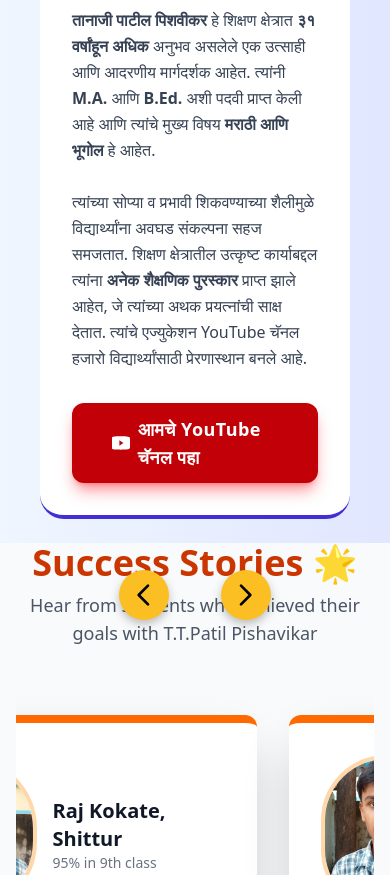
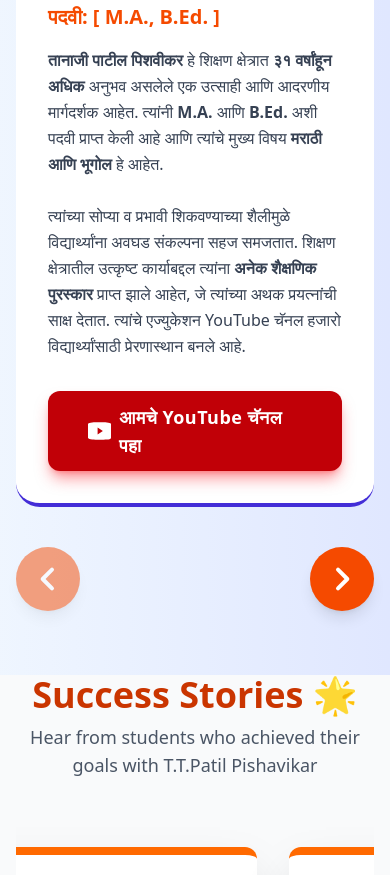
Before and after one commit to BalajiPatil1207/t.t.patil_pishavikar_teaching_hub, a website built with Vite: page index.html in a window 390 px wide. Shown: the part 4342-5217 px from the top of the page. Built offline with nearby package versions, Linux system fonts and the light colour scheme.

Commit message:
update teacher profile

```diff
--- a/index.html
+++ b/index.html
@@ -66,119 +66,6 @@
     .slide-in-card {
       min-width: 400px;
       margin-right: 2rem;
-    }
-
-
-    /* Position navigation buttons */
-    /*  */
-
-    #prev-btn,
-    #next-btn {
-      position: absolute;
-      top: 50%;
-      /* Center vertically */
-      transform: translateY(-50%);
-      /* Perfectly middle */
-      background-color: #fbbf24;
-      /* Amber 400 */
-      padding: 2rem;
-      cursor: pointer;
-      border-radius: 9999px;
-      box-shadow: 0 4px 10px rgba(0, 0, 0, 0.25);
-      transition: transform 0.3s ease, background-color 0.3s ease;
-      z-index: 10;
-      /* keep buttons above content */
-    }
-
-    /* Positioning */
-    #prev-btn {
-      left: 10rem;
-      /* Left side of section */
-    }
-
-    #next-btn {
-      right: 10rem;
-      /* Right side of section */
-    }
-
-    /* Hover animation */
-    #prev-btn:hover,
-    #next-btn:hover {
-      background-color: #f59e0b;
-      transform: translateY(-50%) scale(1.1);
-    }
-
-    @media (max-width: 1023px) {
-      .section {
-        position: relative;
-        text-align: center;
-        padding: 2rem;
-      }
-
-      #prev-btn,
-      #next-btn {
-        position: absolute;
-        width: 50px;
-        height: 50px;
-        top: 66em;
-        margin: 2px;
-        background-color: #fbbf24;
-        border: none;
-        padding: 10px;
-        border-radius: 50%;
-        cursor: pointer;
-        transition: 0.3s;
-
-      }
-
-      #prev-btn {
-        left: 15rem;
-        /* Left side of section */
-      }
-
-      #next-btn {
-        right: 15rem;
-        /* Right side of section */
-      }
-    }
-
-    /* 📱 Mobile view — screens smaller than 640px */
-    @media (max-width: 640px) {
-      .section {
-        position: relative;
-        text-align: center;
-        padding: 1.5rem;
-      }
-
-      #prev-btn,
-      #next-btn {
-        position: absolute;
-        width: 50px;
-        height: 50px;
-        top: 76.5em;
-        /* move buttons below content */
-        background-color: #fbbf24;
-        border: none;
-        border-radius: 50%;
-        padding: 8px;
-        cursor: pointer;
-        transition: background-color 0.3s ease;
-      }
-
-      #prev-btn:hover,
-      #next-btn:hover {
-        background-color: #f59e0b;
-      }
-
-      /* place buttons side-by-side, centered horizontally */
-      #prev-btn {
-        left: 30%;
-      }
-
-      #next-btn {
-        right: 30%;
-      }
-
     }
   </style>
 </head>
@@ -291,6 +178,7 @@
 
     </div>
   </section>
+
   <section id="features" class="py-16 bg-white">
     <div class="max-w-7xl mx-auto px-4 sm:px-6 lg:px-8">
       <header class="mb-12 text-center">
@@ -376,26 +264,19 @@
     </div>
   </section>
 
-  <section class="py-16 bg-linear-to-r from-blue-50 to-indigo-100 section relative md:mb-20 ">
+  <section class="py-16 bg-linear-to-r from-blue-50 to-indigo-100 relative md:mb-20">
     <div class="max-w-5xl mx-auto px-4 sm:px-6 lg:px-8 text-center">
       <h2 class="text-4xl font-extrabold text-gray-900 mb-10">आमच्या मार्गदर्शकांबद्दल जाणून घ्या!</h2>
 
-      <button id="prev-btn" class="nav-button absolute left-2 lg:left-8
-         bg-amber-400 p-3 lg:p-8
-         rounded-full shadow-md hover:bg-amber-500 transition
-         flex items-center justify-center">
-        <svg xmlns="http://www.w3.org/2000/svg" class="h-8 w-8" fill="none" viewBox="0 0 24 24" stroke="currentColor"
-          stroke-width="2">
-          <path stroke-linecap="round" stroke-linejoin="round" d="M15 19l-7-7 7-7" />
-        </svg>
-      </button>
+      <div class="relative">
+        <div id="teacherProfiles" class="space-y-10">
 
-      <!-- card 1 -->
           <div
-        class="bg-white rounded-3xl shadow-3xl p-8 md:p-14 border-b-4 border-indigo-700 transition duration-500 transform hover:shadow-indigo-300/50 flex flex-col md:flex-row items-center space-y-10 md:space-y-0 md:space-x-16">
+            class="teacher-profile-card bg-white rounded-3xl shadow-3xl p-8 md:p-14 border-b-4 border-indigo-700 transition duration-500 transform hover:shadow-indigo-300/50 flex flex-col md:flex-row items-center space-y-10 md:space-y-0 md:space-x-16"
+            style="display: flex;">
 
             <div class="shrink-0 relative">
-          <img class="w-55 h-70  shadow-xl border-4 border-white ring-8 ring-indigo-100/50" src="assets/ttPatil.jpg"
+              <img class="w-55 h-70 shadow-xl border-4 border-white ring-8 ring-indigo-100/50" src="assets/ttPatil.jpg"
                 alt="T.T.Patil Sir">
             </div>
 
@@ -424,13 +305,14 @@
               </a>
             </div>
           </div>
-      <!-- card 2 -->
+
           <div
-        class="bg-white rounded-3xl shadow-3xl p-8 md:p-14 border-b-4 border-indigo-700 transition duration-500 transform hover:shadow-indigo-300/50 flex flex-col md:flex-row items-center space-y-10 md:space-y-0 md:space-x-16">
+            class="teacher-profile-card bg-white rounded-3xl shadow-3xl p-8 md:p-14 border-b-4 border-indigo-700 transition duration-500 transform hover:shadow-indigo-300/50 flex flex-col md:flex-row items-center space-y-10 md:space-y-0 md:space-x-16"
+            style="display: none;">
 
             <div class="shrink-0 relative">
-          <img class="w-55 h-70  shadow-xl border-4 border-white ring-8 ring-indigo-100/50" src="assets/surajpatil.jpg"
-            alt="S.S.Patil Sir">
+              <img class="w-55 h-70 shadow-xl border-4 border-white ring-8 ring-indigo-100/50"
+                src="assets/surajpatil.jpg" alt="S.S.Patil Sir">
             </div>
 
             <div class="text-left grow">
@@ -462,52 +344,30 @@
               </a>
             </div>
           </div>
-      <!-- card 3 -->
-      <div
-        class="bg-white rounded-3xl shadow-3xl p-8 md:p-14 border-b-4 border-indigo-700 transition duration-500 transform hover:shadow-indigo-300/50 flex flex-col md:flex-row items-center space-y-10 md:space-y-0 md:space-x-16">
 
-
-        <div class="shrink-0 relative">
-          <img class="w-55 h-70  shadow-xl border-4 border-white ring-8 ring-indigo-100/50" src="assets/ttPatil.jpg"
-            alt="T.T.Patil Sir">
         </div>
 
-        <div class="text-left grow">
-          <h3 class="text-4xl font-extrabold text-indigo-800 mb-3 border-b-2 border-orange-300 pb-1 inline-block">
-            तानाजी पाटील पिशवीकर सर</h3>
-          <p class="text-xl text-orange-600 font-bold mb-4">पदवी: [ M.A., B.Ed. ]</p>
-          <p class="text-gray-700 leading-relaxed text-base md:text-lg">
-            <b>तानाजी पाटील पिशवीकर</b> हे शिक्षण क्षेत्रात <b>३१ वर्षांहून अधिक</b> अनुभव असलेले एक उत्साही
-            आणि आदरणीय मार्गदर्शक आहेत. त्यांनी <b>M.A.</b> आणि <b>B.Ed.</b> अशी पदवी प्राप्त केली आहे आणि
-            त्यांचे मुख्य विषय <b>मराठी आणि भूगोल</b> हे आहेत.
-            <br><br>
-            त्यांच्या सोप्या व प्रभावी शिकवण्याच्या शैलीमुळे विद्यार्थ्यांना अवघड संकल्पना सहज समजतात.
-            शिक्षण क्षेत्रातील उत्कृष्ट कार्याबद्दल त्यांना <b>अनेक शैक्षणिक पुरस्कार</b> प्राप्त झाले आहेत,
-            जे त्यांच्या अथक प्रयत्नांची साक्ष देतात. त्यांचे एज्युकेशन YouTube चॅनल हजारो
-            विद्यार्थ्यांसाठी प्रेरणास्थान बनले आहे.
-          </p>
+        <div class="flex justify-between mt-10 space-x-4">
 
-          <a href="https://www.youtube.com/@tanajipatilpishavikar" target="_blank"
-            class="mt-8 inline-flex items-center space-x-2 bg-red-700 text-white font-bold tracking-wide py-3 px-10 rounded-xl shadow-lg shadow-red-500/50 hover:bg-red-800 transition duration-300 transform hover:scale-[1.03] text-lg">
-            <svg xmlns="http://www.w3.org/2000/svg" class="h-6 w-6" fill="currentColor" viewBox="0 0 24 24">
-              <path
-                d="M19.615 3.184c-3.604-.246-11.631-.245-15.228 0-3.497.24-4.852.883-4.852 3.255v11.121c0 2.373 1.355 3.016 4.852 3.255 3.604.246 11.631.245 15.228 0 3.497-.24 4.852-.883 4.852-3.255v-11.121c0-2.372-1.355-3.015-4.852-3.255zM10 15.65v-7.309l5.472 3.654-5.472 3.655z" />
+          <button id="prevButton"
+            class="flex items-center justify-center w-16 h-16 bg-orange-600 text-white rounded-full shadow-lg hover:bg-orange-700 transition duration-300 disabled:opacity-50 disabled:cursor-not-allowed transform hover:scale-110">
+            <svg xmlns="http://www.w3.org/2000/svg" class="h-8 w-8" fill="none" viewBox="0 0 24 24"
+              stroke="currentColor" stroke-width="3">
+              <path stroke-linecap="round" stroke-linejoin="round" d="M15 19l-7-7 7-7" />
             </svg>
-            <span>आमचे YouTube चॅनल पहा</span>
-          </a>
-        </div>
-      </div>
+          </button>
 
-      <button id="next-btn" class="nav-button absolute right-4  p-8 bg-amber-400 rounded-full">
-        <svg xmlns="http://www.w3.org/2000/svg" class="h-8 w-8" fill="none" viewBox="0 0 24 24" stroke="currentColor"
-          stroke-width="2">
+          <button id="nextButton"
+            class="flex items-center justify-center w-16 h-16 bg-orange-600 text-white rounded-full shadow-lg hover:bg-orange-700 transition duration-300 disabled:opacity-50 disabled:cursor-not-allowed transform hover:scale-110">
+            <svg xmlns="http://www.w3.org/2000/svg" class="h-8 w-8" fill="none" viewBox="0 0 24 24"
+              stroke="currentColor" stroke-width="3">
               <path stroke-linecap="round" stroke-linejoin="round" d="M9 5l7 7-7 7" />
             </svg>
           </button>
-
+        </div>
+      </div>
     </div>
   </section>
-
 
   <div class="max-w-7xl mx-auto px-4 sm:px-6 lg:px-8">
     <header class="mb-12 text-center">
@@ -803,8 +663,7 @@
       Do you have a success story to share? Let us know! →
     </a>
   </div>
-  </div>
-  </section>
+
   <section class="py-5 bg-white">
 
     <footer class="bg-gray-900 text-gray-200 py-12 mt-20">
@@ -853,7 +712,7 @@
         © 2025 T.T.Patil Pishavikar. All rights reserved.
       </div>
     </footer>
-
+  </section>
 
 
   <!-- ✅ JavaScript Section -->
@@ -885,20 +744,52 @@
       });
     }
 
-      showCard(currentIndex);
+    const profiles = document.querySelectorAll('.teacher-profile-card');
+    const prevButton = document.getElementById('prevButton');
+    const nextButton = document.getElementById('nextButton');
+    let currentProfileIndex = 0;
 
-      prevBtn.addEventListener("click", () => {
-        currentIndex = (currentIndex - 1 + cards.length) % cards.length;
-        showCard(currentIndex);
+    /**
+     * Shows the profile at the given index and hides all others.
+     * @param {number} index - The index of the profile to show.
+     */
+    function showProfile(index) {
+        profiles.forEach((profile, i) => {
+            profile.style.display = i === index ? 'flex' : 'none';
+        });
+        currentProfileIndex = index;
+        updateButtons();
+    }
+
+    /**
+     * Updates the disabled state of the navigation buttons.
+     */
+    function updateButtons() {
+        prevButton.disabled = currentProfileIndex === 0;
+        nextButton.disabled = currentProfileIndex === profiles.length - 1;
+    }
+
+    // Event Listeners for buttons
+    nextButton.addEventListener('click', () => {
+        if (currentProfileIndex < profiles.length - 1) {
+            showProfile(currentProfileIndex + 1);
+        }
     });
 
-      nextBtn.addEventListener("click", () => {
-        currentIndex = (currentIndex + 1) % cards.length;
-        showCard(currentIndex);
+    prevButton.addEventListener('click', () => {
+        if (currentProfileIndex > 0) {
+            showProfile(currentProfileIndex - 1);
+        }
     });
+
+    // Initialize: Show the first profile and set button states
+    document.addEventListener('DOMContentLoaded', () => {
+        showProfile(0); // Ensure only the first profile is visible on load
+    });
+
+
   </script>
 
-    <!-- ✅ Footer Section -->
 
 
   <script src="script.js"></script>
```
Lines whose indentation alone changed are shown as unchanged.
